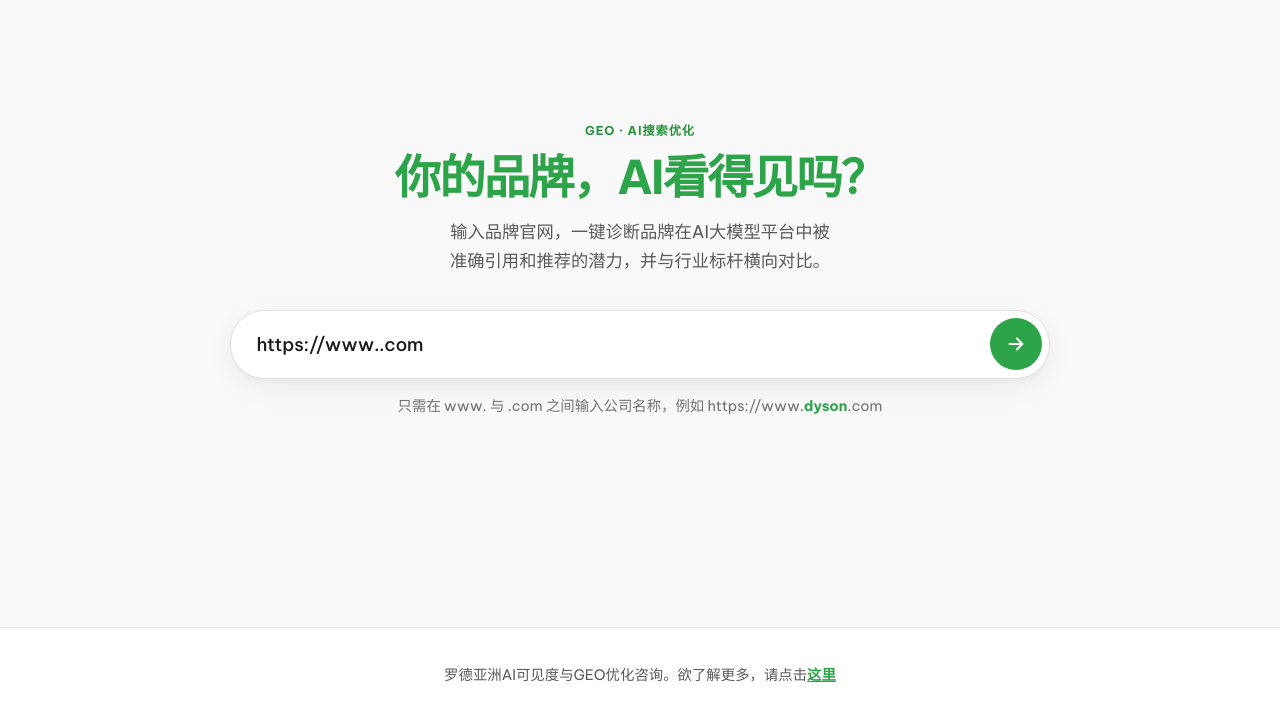
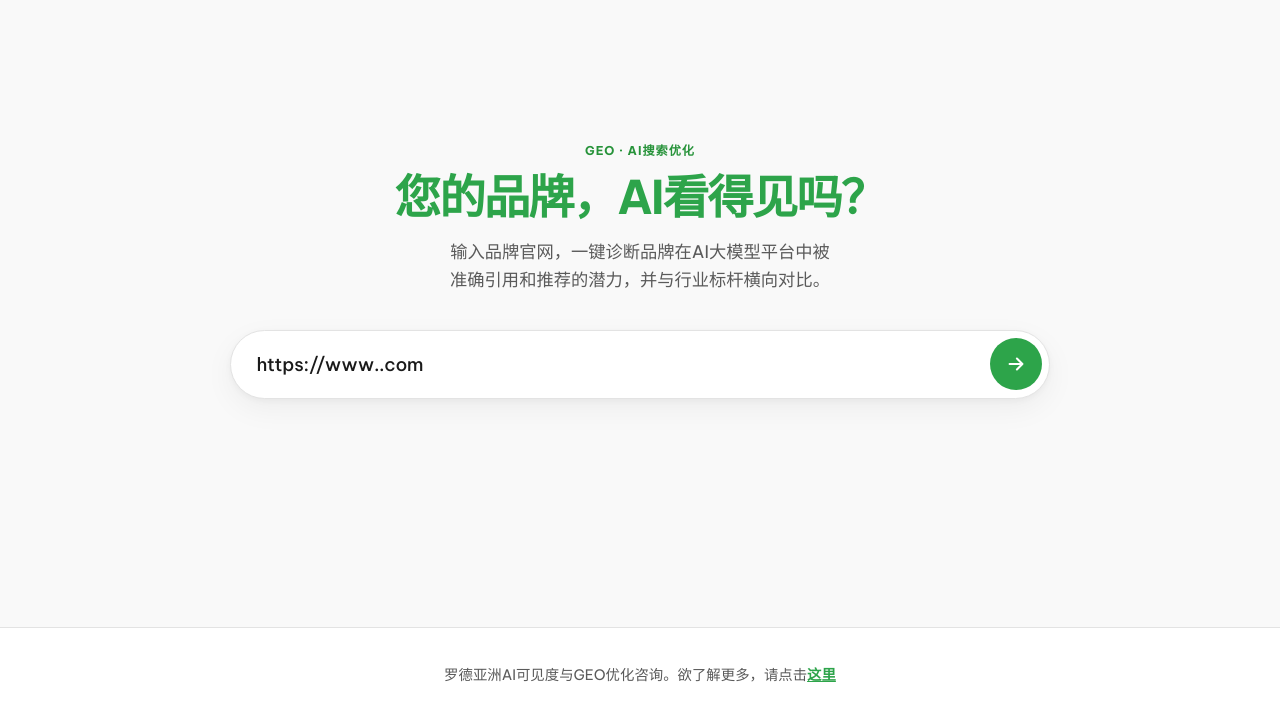
Before and after one commit to chungkailim-sketch/geo-user-assessment, a Python web app: template templates/index.html in a window 1280 px wide. Shown: the part 72-800 px from the top of the page. Run offline with Jinja, Linux system fonts and the light colour scheme; the template is opened without the code that fills it, so the values that code supplies are empty.

Commit message:
feat: re-weight authority towards news/media, simplify homepage and labels
- Authority = YouTube 20% + Reddit 20% + Wikipedia/Wikidata 15% + LinkedIn 10%
  + Other (news, media, reviews, Q&A) 35%; glossary explains the calculation
- AI-identified industry badge reads AI识别
- Homepage: 您的品牌, remove the www./.com hint line
- Bump cache keys to v6 so scores are recomputed with the new weights

```diff
--- a/app/audit.py
+++ b/app/audit.py
@@ -30,7 +30,7 @@ from app.scoring.wikipedia import WikipediaChecker
 log = logging.getLogger(__name__)
 
 Progress = Callable[[str, int], Awaitable[None]]
-SITE_KEY = "site:v5:"  # bump when result wording/shape changes so stale cache entries are ignored
+SITE_KEY = "site:v6:"  # bump when result wording/shape changes so stale cache entries are ignored
 DEGRADED_NOTE = "部分数据源暂时不可用，本次诊断结果可能不完整（未写入缓存）。"
 
 
--- a/app/jobs.py
+++ b/app/jobs.py
@@ -18,7 +18,7 @@ from app.scoring.readiness import PR_STRATEGY_ACTION
 log = logging.getLogger(__name__)
 
 AUDIT_TTL_SECONDS = 24 * 3600
-AUDIT_KEY = "audit:v5:"  # bump with SITE_KEY when result wording/shape changes
+AUDIT_KEY = "audit:v6:"  # bump with SITE_KEY when result wording/shape changes
 MEDIA_KEY = "media:v1:"
 LEADER_KEY = "industry-leader:v1:"
 FINISHED_JOB_TTL_SECONDS = 3600
--- a/app/scoring/authority.py
+++ b/app/scoring/authority.py
@@ -1,6 +1,6 @@
 """Brand Authority score (GEO brand-mentions module).
 
-Authority = YouTube*0.25 + Reddit*0.25 + Wikipedia*0.20 + LinkedIn*0.15 + Other*0.15
+Authority = YouTube*0.20 + Reddit*0.20 + Wikipedia*0.15 + LinkedIn*0.10 + Other*0.35
 
 Wikipedia is always scored deterministically from the Wikimedia APIs. The other
 platforms are scored by Claude + web search when an API key is configured, and
@@ -11,10 +11,10 @@ from app.models import ClaudeAuthorityResponse
 from app.scoring.signals import OTHER_PLATFORMS, BrandSignals
 from app.scoring.wikipedia import WikiPresence, score_wikipedia
 
-PLATFORM_WEIGHTS = {"youtube": 0.25, "reddit": 0.25, "wikipedia": 0.20, "linkedin": 0.15, "other": 0.15}
+PLATFORM_WEIGHTS = {"youtube": 0.20, "reddit": 0.20, "wikipedia": 0.15, "linkedin": 0.10, "other": 0.35}
 PLATFORM_LABELS = {
     "youtube": "YouTube", "reddit": "Reddit", "wikipedia": "维基百科 / Wikidata",
-    "linkedin": "领英 LinkedIn", "other": "其他信源（新闻、点评、问答、GitHub）",
+    "linkedin": "领英 LinkedIn", "other": "其他信源（新闻、媒体、点评、问答等）",
 }
 OTHER_PLATFORM_NAMES = {
     "instagram": "Instagram", "x": "X（推特）", "facebook": "Facebook", "tiktok": "TikTok",
--- a/static/js/results.js
+++ b/static/js/results.js
@@ -10,7 +10,7 @@
     "leader domain": "标杆官网识别",
     keywords: "关键词识别",
     "ai classification": "AI识别",
-    "ai custom": "AI识别 · 新行业",
+    "ai custom": "AI识别",
     ambiguous: "关键词识别（待确认）",
     none: "未识别",
   };
--- a/templates/_glossary.html
+++ b/templates/_glossary.html
@@ -80,7 +80,7 @@
         <dl class="g-dl">
           <dt>标杆官网识别</dt><dd>输入的网址就是某行业标杆的官网。</dd>
           <dt>AI识别</dt><dd>AI根据官网内容判断品牌属于默认行业之一。</dd>
-          <dt>AI识别 · 新行业</dt><dd>品牌不在默认行业内，AI识别出新的行业及其标杆品牌。</dd>
+          <dt>AI识别（新行业）</dt><dd>品牌不在默认行业内，AI识别出新的行业及其标杆品牌。</dd>
           <dt>关键词识别</dt><dd>未启用AI时，根据官网标题、描述与正文中的行业关键词判断。</dd>
           <dt>手动选择</dt><dd>你在报告中自行切换了对比行业。</dd>
           <dt>手动输入</dt><dd>你通过“其他”输入了自定义行业，标杆品牌由AI识别。</dd>
@@ -126,7 +126,7 @@
         <dd>得分高于70分的内容块占全部内容块的比例。</dd>
 
         <dt id="term-authority">品牌 AI 引用权威度（Authority）</dt>
-        <dd>品牌在AI高频引用的第三方平台上的存在感与口碑。权重：YouTube 25%、Reddit 25%、维基百科/Wikidata 20%、领英 15%、其他信源（新闻、点评、问答、GitHub等）15%。</dd>
+        <dd>品牌在AI高频引用的第三方平台上的存在感与口碑。计算方式：品牌 AI 引用权威度 = YouTube × 20% + Reddit × 20% + 维基百科/Wikidata × 15% + 领英 × 10% + 其他信源（新闻、媒体、点评、问答等）× 35%。各平台先按0–100分评分，再按上述权重加权得出总分。</dd>
 
         <dt id="term-mentions">品牌提及</dt>
         <dd>第三方内容中出现品牌名称，无论是否带链接。研究显示，品牌提及与AI可见度的相关性约为传统外链的3倍，且YouTube与Reddit上的提及影响最大。</dd>
--- a/templates/index.html
+++ b/templates/index.html
@@ -2,18 +2,17 @@
 {% block content %}
 <section class="hero">
   <p class="eyebrow">GEO · AI搜索优化</p>
-  <h1>你的品牌，AI看得见吗？</h1>
+  <h1>您的品牌，AI看得见吗？</h1>
   <p class="lede">输入品牌官网，一键诊断品牌在AI大模型平台中被准确引用和推荐的潜力，并与行业标杆横向对比。</p>
 
   <form id="audit-form" class="audit-form" novalidate>
     <label class="sr-only" for="url">官网网址</label>
     <input id="url" name="url" type="text" inputmode="url" autocomplete="off" spellcheck="false"
-           value="https://www..com" required maxlength="2048" aria-describedby="url-hint">
+           value="https://www..com" required maxlength="2048">
     <button type="submit" id="submit" class="submit-round" aria-label="立即诊断">
       <svg viewBox="0 0 24 24" width="22" height="22" aria-hidden="true"><path d="M5 12h13M13 6l6 6-6 6" fill="none" stroke="currentColor" stroke-width="2.2" stroke-linecap="round" stroke-linejoin="round"/></svg>
     </button>
   </form>
-  <p id="url-hint" class="hint">只需在 www. 与 .com 之间输入公司名称，例如 https://www.<strong>dyson</strong>.com</p>
   <p id="form-error" class="form-error" role="alert" hidden></p>
 </section>
 {% endblock %}
```
Also changed, not shown: tests/unit/test_readiness_benchmark_cache.py (+1 -1 lines), README.md.
